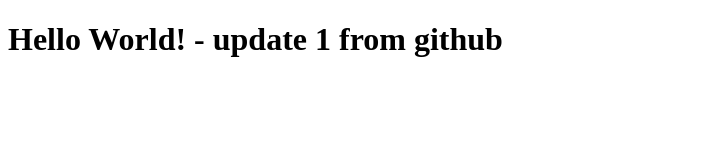
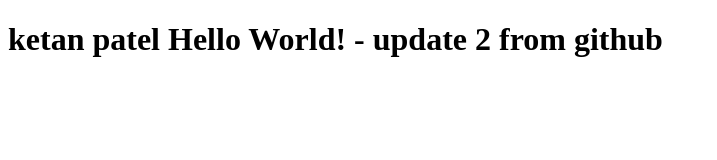
Before and after one commit to ketandevops/staticwebsite, a plain HTML site: page index.html in a window 1280 px wide. Shown: the whole page, without its empty margins (0-717 px from the left). Drawn offline with Linux system fonts and the light colour scheme.

Commit message:
Update index.html

```diff
--- a/index.html
+++ b/index.html
@@ -1,6 +1,6 @@
 <!DOCTYPE html>
 <html>
   <body>
-    <h1>Hello World! - update 1 from github</h1>
+    <h1>ketan patel Hello World! - update 2 from github</h1>
   </body>
 </html>
```
